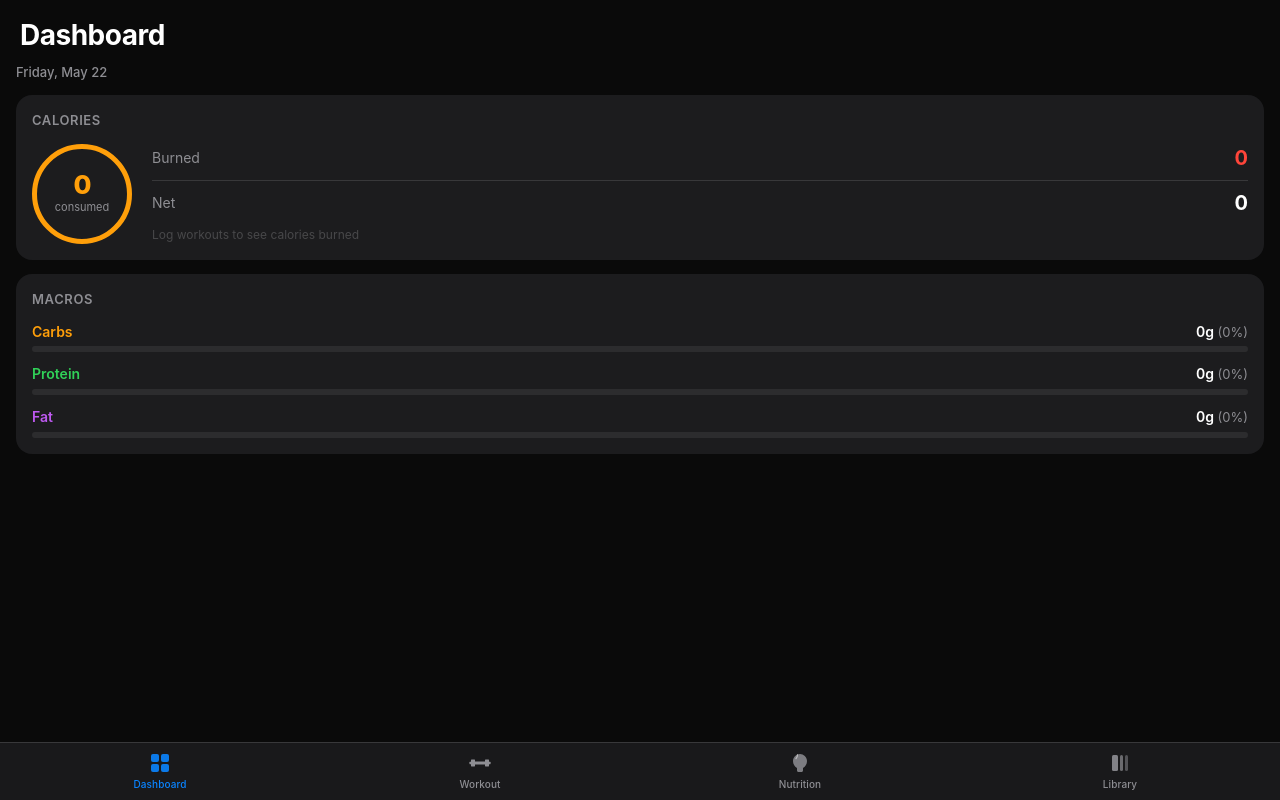
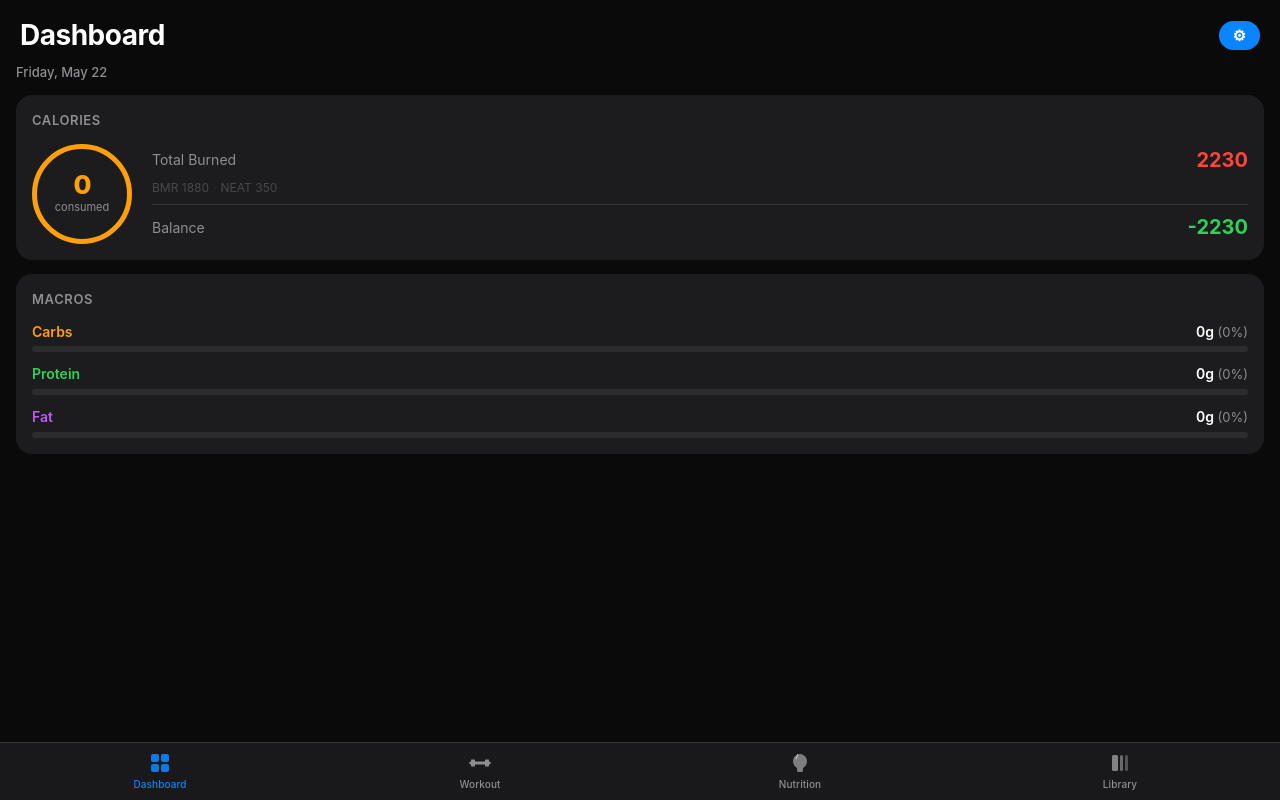
Before and after one commit to brunolb02/grindlog, a React (Vite) app: page / in a window 1280 px wide. Built offline with nearby package versions, Linux system fonts and the light colour scheme.

Commit message:
fix: include BMR and NEAT on calorie intake calculus

```diff
--- a/src/pages/Dashboard.css
+++ b/src/pages/Dashboard.css
@@ -100,6 +100,35 @@
   padding-top: 2px;
 }
 
+.cal-burn-breakdown {
+  display: flex;
+  flex-wrap: wrap;
+  gap: 4px;
+  align-items: center;
+  margin-top: -2px;
+}
+
+.cal-breakdown-item {
+  font-size: 12px;
+  color: var(--text-tertiary);
+}
+
+.cal-breakdown-sep {
+  font-size: 12px;
+  color: var(--text-tertiary);
+  opacity: 0.4;
+}
+
+.settings-btn {
+  background: none;
+  border: none;
+  font-size: 20px;
+  color: var(--text-secondary);
+  padding: 4px 8px;
+  cursor: pointer;
+  line-height: 1;
+}
+
 /* Macro bars */
 .macro-bars {
   display: flex;
--- a/src/pages/Dashboard.jsx
+++ b/src/pages/Dashboard.jsx
@@ -1,6 +1,8 @@
 import { useState, useMemo } from 'react'
 import PageHeader from '../components/PageHeader'
-import { getNutritionLog, getSessions, todayKey } from '../utils/storage'
+import Sheet from '../components/Sheet'
+import { FormField, NumberInput, PrimaryButton } from '../components/FormField'
+import { getNutritionLog, getSessions, getProfile, saveProfile, todayKey } from '../utils/storage'
 import './Dashboard.css'
 
 function formatDate(key) {
@@ -10,6 +12,12 @@ function formatDate(key) {
 export default function Dashboard() {
   const [log] = useState(getNutritionLog)
   const [sessions] = useState(getSessions)
+  const [profile, setProfile] = useState(getProfile)
+  const [settingsOpen, setSettingsOpen] = useState(false)
+  const [profileForm, setProfileForm] = useState(() => {
+    const p = getProfile()
+    return { bmr: String(p.bmr), neat: String(p.neat) }
+  })
 
   const selectedDate = todayKey()
 
@@ -28,12 +36,13 @@ export default function Dashboard() {
     { calories: 0, carbs: 0, protein: 0, fat: 0 }
   )
 
-  const burned = useMemo(
+  const exerciseCalories = useMemo(
     () => sessions.filter(s => s.date === selectedDate).reduce((sum, s) => sum + s.calories, 0),
     [sessions, selectedDate]
   )
 
-  const net = totals.calories - burned
+  const totalBurn = profile.bmr + profile.neat + exerciseCalories
+  const net = totals.calories - totalBurn
   const totalMacroG = totals.carbs + totals.protein + totals.fat
 
   function macroPercent(g) {
@@ -41,9 +50,23 @@ export default function Dashboard() {
     return Math.round((g / totalMacroG) * 100)
   }
 
+  function saveSettings() {
+    const updated = { bmr: Number(profileForm.bmr), neat: Number(profileForm.neat) }
+    saveProfile(updated)
+    setProfile(updated)
+    setSettingsOpen(false)
+  }
+
+  const canSaveSettings = profileForm.bmr !== '' && profileForm.neat !== ''
+
   return (
     <div className="page">
-      <PageHeader title="Dashboard" />
+      <PageHeader
+        title="Dashboard"
+        action={
+          <button className="settings-btn" onClick={() => setSettingsOpen(true)}>⚙</button>
+        }
+      />
       <div className="page-body scroll-area">
         <div className="date-chip">{formatDate(selectedDate)}</div>
 
@@ -57,19 +80,27 @@ export default function Dashboard() {
             </div>
             <div className="cal-meta">
               <div className="cal-meta-row">
-                <span className="cal-meta-label">Burned</span>
-                <span className="cal-meta-val burned">{burned}</span>
+                <span className="cal-meta-label">Total Burned</span>
+                <span className="cal-meta-val burned">{totalBurn}</span>
+              </div>
+              <div className="cal-burn-breakdown">
+                <span className="cal-breakdown-item">BMR {profile.bmr}</span>
+                <span className="cal-breakdown-sep">·</span>
+                <span className="cal-breakdown-item">NEAT {profile.neat}</span>
+                {exerciseCalories > 0 && (
+                  <>
+                    <span className="cal-breakdown-sep">·</span>
+                    <span className="cal-breakdown-item">Exercise {exerciseCalories}</span>
+                  </>
+                )}
               </div>
               <div className="cal-meta-divider" />
               <div className="cal-meta-row">
-                <span className="cal-meta-label">Net</span>
+                <span className="cal-meta-label">Balance</span>
                 <span className={`cal-meta-val net ${net > 0 ? 'positive' : net < 0 ? 'negative' : ''}`}>
                   {net > 0 ? '+' : ''}{net}
                 </span>
               </div>
-              {burned === 0 && (
-                <span className="burned-hint">Log workouts to see calories burned</span>
-              )}
             </div>
           </div>
         </div>
@@ -110,6 +141,29 @@ export default function Dashboard() {
           </div>
         )}
       </div>
+
+      {/* Settings sheet */}
+      <Sheet open={settingsOpen} onClose={() => setSettingsOpen(false)} title="Profile">
+        <FormField label="BMR — Basal Metabolic Rate (kcal/day)">
+          <NumberInput
+            value={profileForm.bmr}
+            onChange={v => setProfileForm(f => ({ ...f, bmr: v }))}
+            placeholder="e.g. 1880"
+            min="0"
+          />
+        </FormField>
+        <FormField label="NEAT — Non-Exercise Activity (kcal/day)">
+          <NumberInput
+            value={profileForm.neat}
+            onChange={v => setProfileForm(f => ({ ...f, neat: v }))}
+            placeholder="e.g. 350"
+            min="0"
+          />
+        </FormField>
+        <PrimaryButton onClick={saveSettings} disabled={!canSaveSettings}>
+          Save
+        </PrimaryButton>
+      </Sheet>
     </div>
   )
 }
--- a/src/utils/storage.js
+++ b/src/utils/storage.js
@@ -4,6 +4,7 @@ const KEYS = {
   exerciseLogs: 'gl_exercise_logs', // sets/reps logs per exercise
   meals: 'gl_meals',
   nutritionLog: 'gl_nutrition_log',
+  profile: 'gl_profile',
 }
 
 function load(key) {
@@ -59,6 +60,15 @@ export function saveNutritionLog(list) {
   save(KEYS.nutritionLog, list)
 }
 
+// User profile (BMR, NEAT)
+const DEFAULT_PROFILE = { bmr: 1880, neat: 350 }
+export function getProfile() {
+  return { ...DEFAULT_PROFILE, ...(load(KEYS.profile) || {}) }
+}
+export function saveProfile(profile) {
+  save(KEYS.profile, profile)
+}
+
 export function generateId() {
   return Date.now().toString(36) + Math.random().toString(36).slice(2)
 }
```
